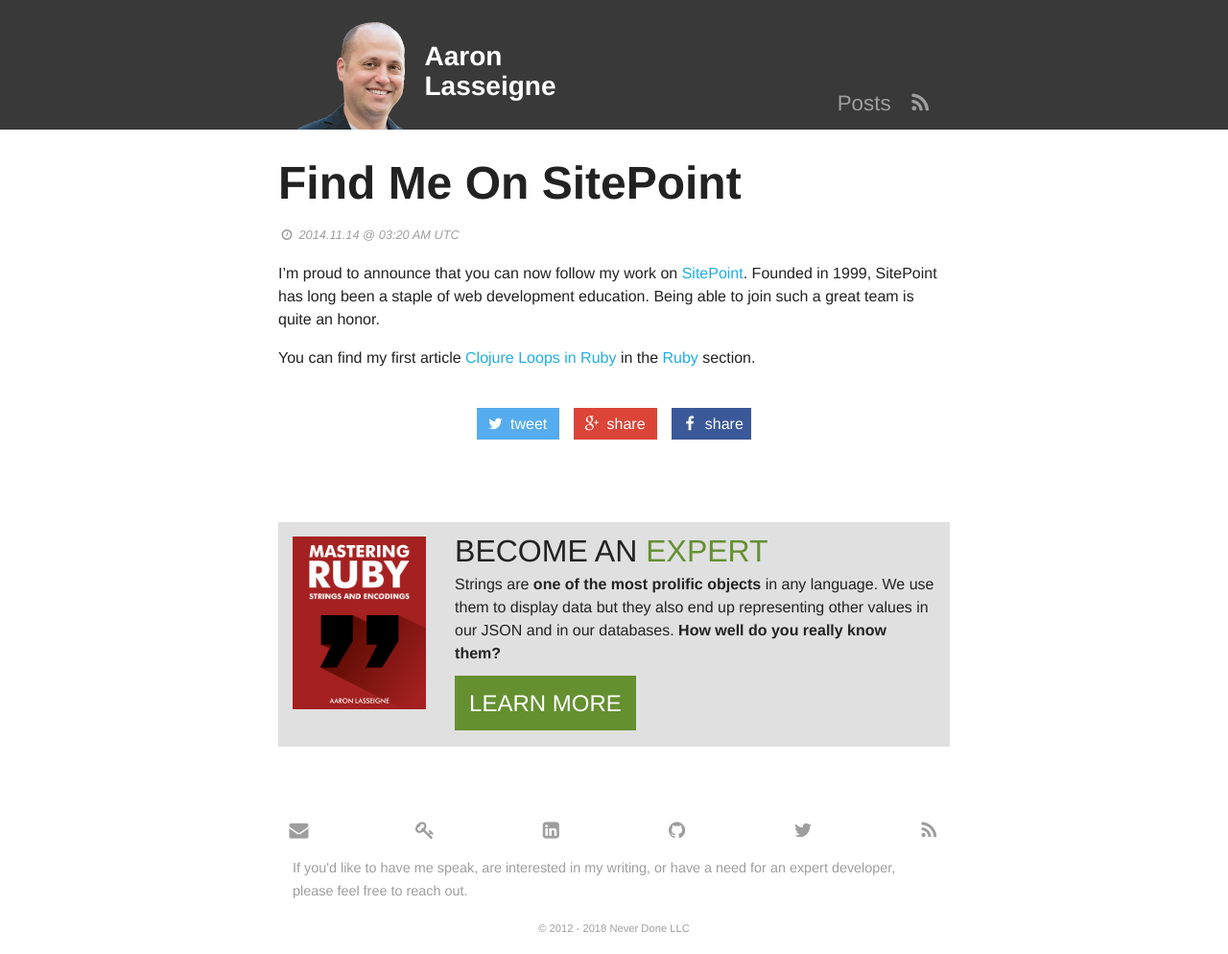
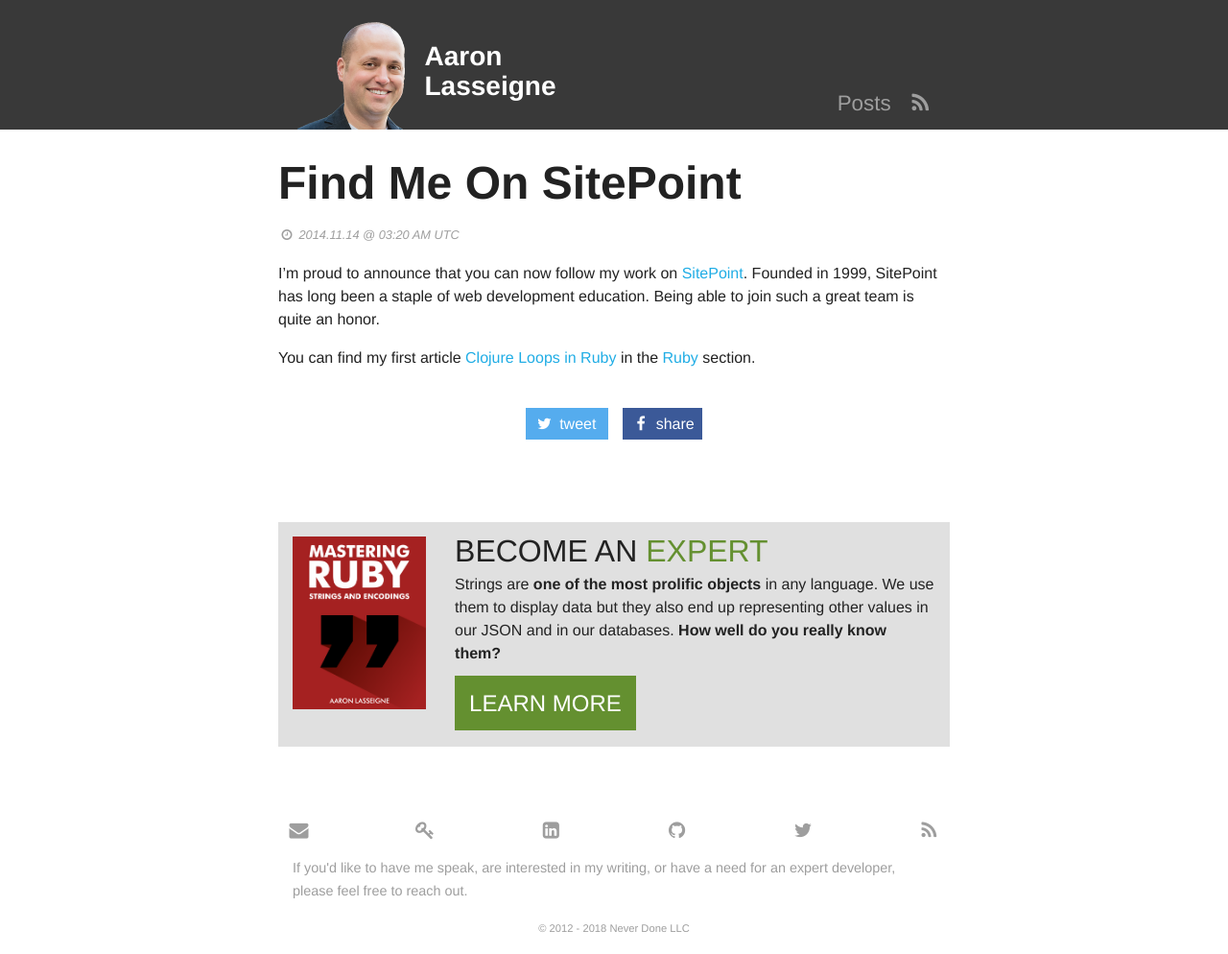
Before and after one commit to AaronLasseigne/aaronlasseigne.github.com, a Jekyll site: the page built from _posts/2014-11-14-find-me-on-sitepoint.md, in a window 1280 px wide. Shown: the whole page at 96% size. Built offline with Jekyll 4.4.1, drawn with Linux system fonts in a browser that asks for light colours.

Commit message:
remove G+

```diff
--- a/_layouts/post.html
+++ b/_layouts/post.html
@@ -18,9 +18,6 @@
       <a href="https://twitter.com/intent/tweet?original_referer={{ site.url }}{{ page.url }}&text={{ page.title | cgi_escape }}&url={{ site.url }}{{ page.url }}&via={{ site.data.author.twitter }}" target="_blank" class="twitter" title="Twitter" role="button">
         <i class="icon-twitter"></i> tweet
       </a>
-      <a href="https://plus.google.com/share?url={{ site.url }}{{ page.url }}" target="_blank" class="google-plus" title="Google Plus" role="button">
-        <i class="icon-google-plus"></i> share
-      </a>
       <a href="https://www.facebook.com/sharer/sharer.php?u={{ site.url }}{{ page.url }}" target="_blank" class="facebook" title="Facebook" role="button">
         <i class="icon-facebook"></i> share
       </a>
```
